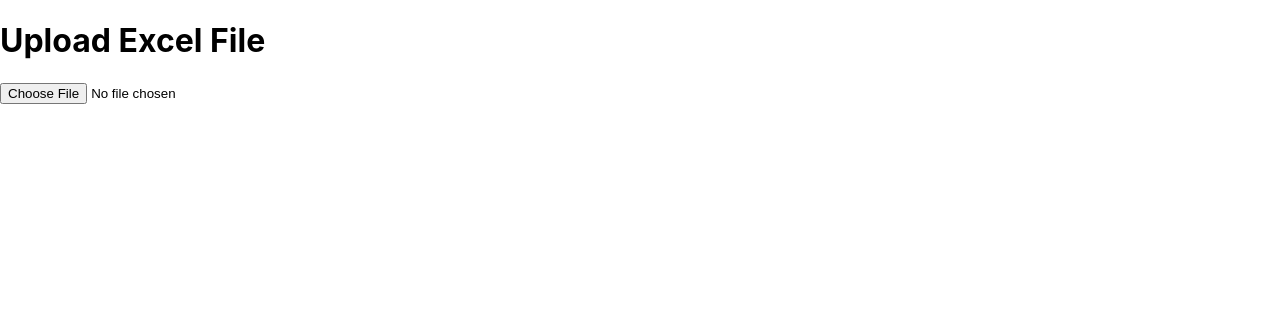
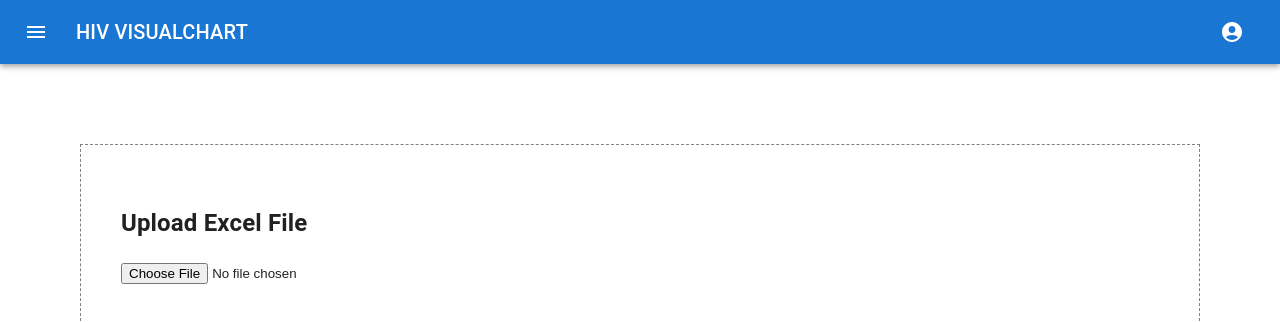
Before and after one commit to dennohgitau/hivchart, a React (Create React App) app: page / in a window 1280 px wide. Shown: the top 322 px of the page. Built offline with nearby package versions, Linux system fonts and the light colour scheme.

Commit message:
funtioning one

```diff
--- a/package.json
+++ b/package.json
@@ -3,6 +3,11 @@
   "version": "0.1.0",
   "private": true,
   "dependencies": {
+    "@emotion/react": "^11.11.4",
+    "@emotion/styled": "^11.11.5",
+    "@mui/icons-material": "^5.15.15",
+    "@mui/material": "^5.15.15",
+    "@mui/styled-engine-sc": "^6.0.0-alpha.18",
     "@testing-library/jest-dom": "^5.17.0",
     "@testing-library/react": "^13.4.0",
     "@testing-library/user-event": "^13.5.0",
@@ -11,6 +16,7 @@
     "react-chartjs-2": "^5.2.0",
     "react-dom": "^18.2.0",
     "react-scripts": "5.0.1",
+    "styled-components": "^6.1.8",
     "web-vitals": "^2.1.4",
     "xlsx": "^0.18.5"
   },
--- a/src/App.js
+++ b/src/App.js
@@ -1,12 +1,36 @@
-// App.js
+import React, { useState, useEffect } from 'react';
+import AppBar from '@mui/material/AppBar';
+import Box from '@mui/material/Box';
+import Toolbar from '@mui/material/Toolbar';
+import Typography from '@mui/material/Typography';
+import IconButton from '@mui/material/IconButton';
+import MenuIcon from '@mui/icons-material/Menu';
+import AccountCircle from '@mui/icons-material/AccountCircle';
+import MenuItem from '@mui/material/MenuItem';
+import Menu from '@mui/material/Menu';
+import CssBaseline from '@mui/material/CssBaseline';
+import Container from '@mui/material/Container';
+import * as XLSX from 'xlsx';
+import Chart from 'chart.js/auto';
 
-import React, { useState } from 'react';
-import * as XLSX from 'xlsx'; // Correct import statement for XLSX
-import Chart from './Chart';
-
-const App = () => {
+export default function MenuAppBar() {
+  const [auth, setAuth] = useState(true);
+  const [anchorEl, setAnchorEl] = useState(null);
   const [data, setData] = useState([]);
   const [headers, setHeaders] = useState([]);
+  const [dataLoaded, setDataLoaded] = useState(false);
+
+  const handleChange = (event) => {
+    setAuth(event.target.checked);
+  };
+
+  const handleMenu = (event) => {
+    setAnchorEl(event.currentTarget);
+  };
+
+  const handleClose = () => {
+    setAnchorEl(null);
+  };
 
   const handleFileChange = (event) => {
     const file = event.target.files[0];
@@ -18,8 +42,10 @@ const App = () => {
       const worksheet = workbook.Sheets[sheetName];
       const jsonData = XLSX.utils.sheet_to_json(worksheet, { header: 1 });
 
+
       // Extract headers
       const sheetHeaders = jsonData[0];
+
       setHeaders(sheetHeaders);
 
       // Convert JSON data to array of objects (excluding headers)
@@ -29,20 +55,118 @@ const App = () => {
           return obj;
         }, {})
       );
-
       setData(parsedData);
+      setDataLoaded(true);
     };
 
     reader.readAsBinaryString(file);
   };
 
+  useEffect(() => {
+    if (dataLoaded && data.length > 0 && headers.length > 0) {
+      renderChart(data, headers);
+    }
+  }, [dataLoaded, data, headers]);
+
+  const renderChart = (data, headers) => {
+    const years = data.map(row => row[headers[0]]);
+    const values = data.map(row => row[headers[3]]);
+
+
+
+    const ctx = document.getElementById('lineChart').getContext('2d');
+    new Chart(ctx, {
+      type: 'line',
+      data: {
+        labels: years,
+        datasets: [{
+          label: headers[1],
+          data: values,
+          borderColor: 'rgb(75, 192, 192)',
+          tension: 0.1,
+          fill: false
+        }]
+      },
+      options: {
+        scales: {
+          x: {
+            title: {
+              display: true,
+              text: headers[0]
+            }
+          },
+          y: {
+            title: {
+              display: true,
+              text: headers[1]
+            }
+          }
+        }
+      }
+    });
+  };
+
   return (
-    <div>
-      <h1>Upload Excel File</h1>
-      <input type="file" accept=".xlsx, .xls" onChange={handleFileChange} />
-      {data.length > 0 && <Chart data={data} headers={headers} />}
-    </div>
+    <Box sx={{ flexGrow: 1,  }}>
+      <CssBaseline />
+      <AppBar position="static">
+        <Toolbar>
+          <IconButton
+            size="large"
+            edge="start"
+            color="inherit"
+            aria-label="menu"
+            sx={{ mr: 2 }}
+          >
+            <MenuIcon />
+          </IconButton>
+          <Typography variant="h6" component="div" sx={{ flexGrow: 1 }}>
+            HIV VISUALCHART
+          </Typography>
+          {auth && (
+            <div>
+              <IconButton
+                size="large"
+                aria-label="account of current user"
+                aria-controls="menu-appbar"
+                aria-haspopup="true"
+                onClick={handleMenu}
+                color="inherit"
+              >
+                <AccountCircle />
+              </IconButton>
+              <Menu
+                id="menu-appbar"
+                anchorEl={anchorEl}
+                anchorOrigin={{
+                  vertical: 'top',
+                  horizontal: 'right',
+                }}
+                keepMounted
+                transformOrigin={{
+                  vertical: 'top',
+                  horizontal: 'right',
+                }}
+                open={Boolean(anchorEl)}
+                onClose={handleClose}
+              >
+                <MenuItem onClick={handleClose}>Profile</MenuItem>
+                <MenuItem onClick={handleClose}>My account</MenuItem>
+              </Menu>
+            </div>
+          )}
+        </Toolbar>
+      </AppBar>
+      <Box component="section" sx={{ p: 5, border: '1px dashed grey', margin: 10 }}>
+        <div>
+          <h1>Upload Excel File</h1>
+          <input type="file" accept=".xlsx, .xls" onChange={handleFileChange} />
+
+        </div>
+      </Box>
+      <Container fixed>
+        {dataLoaded && <canvas id="lineChart" style={{ width: '100%', height: '400px' }}></canvas>}
+      </Container>
+    </Box>
   );
-};
-
-export default App;
+}
--- a/src/Chart.js
+++ /dev/null
@@ -1,48 +0,0 @@
-// Chart.js
-
-import React from 'react';
-import { Line } from 'react-chartjs-2';
-
-const Chart = ({ data, headers }) => {
-  const yearIndex = headers.indexOf('Year'); // Find the index of the 'Year' column
-
-  // Extract data for the x-axis labels and y-axis values
-  const labels = data.map(item => item[yearIndex]);
-  const values = data.map(item => item[headers.indexOf('Value')]);
-
-  const chartData = {
-    labels: labels, // Use the 'Year' column for x-axis labels
-    datasets: [{
-      label: 'Value',
-      data: values, // Use the 'Value' column for y-axis values
-      backgroundColor: 'rgba(75,192,192,0.2)',
-      borderColor: 'rgba(75,192,192,1)',
-      borderWidth: 1,
-    }],
-  };
-
-  const chartOptions = {
-    scales: {
-      x: {
-        title: {
-          display: true,
-          text: 'Year',
-        },
-      },
-      y: {
-        title: {
-          display: true,
-          text: 'Value',
-        },
-      },
-    },
-  };
-
-  return (
-    <div>
-      <Line data={chartData} options={chartOptions} />
-    </div>
-  );
-};
-
-export default Chart;
```
Also changed, not shown: 1 other file (tests, documents, lock files or other folders).
